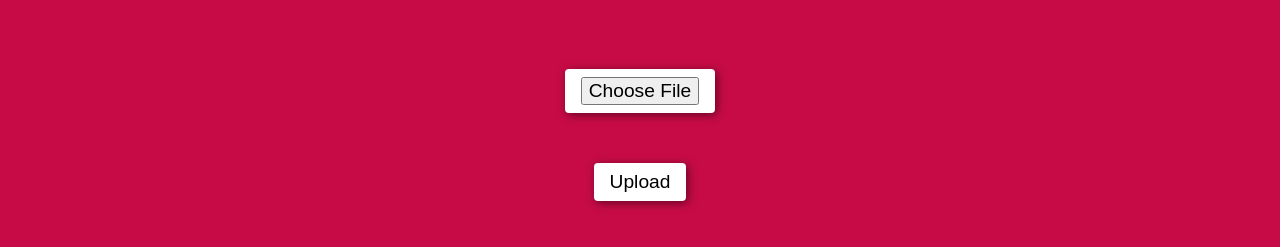
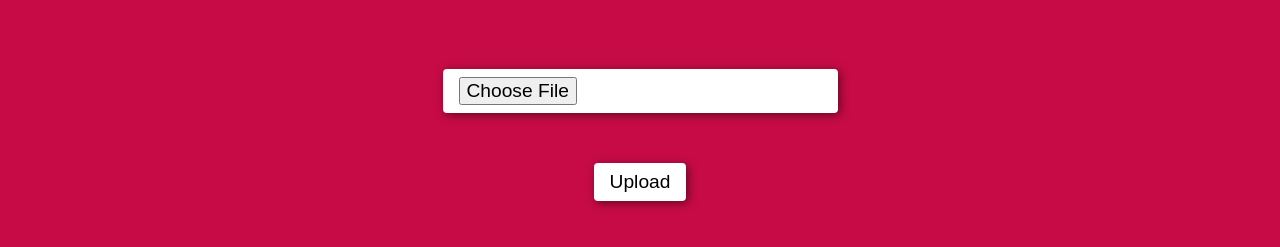
Before and after one commit to C-E-Campbell/AutomateToggl, a website: page App/public/index.html in a window 1280 px wide. Shown: the part 273-520 px from the top of the page. Drawn offline with Linux system fonts and the light colour scheme.

Commit message:
updated css

```diff
--- a/App/public/styles.css
+++ b/App/public/styles.css
@@ -28,7 +28,7 @@ h1{
     text-shadow: 1px 1px #000;
 }
 
-button{
+button, input{
     margin-top: 50px;
     border: none;
     border-radius: 4px;
@@ -51,14 +51,3 @@ form{
     justify-content: space-evenly;
     align-items: center;
 }
-
-input[type="file" i] {
-    width: 30%;
-    margin-top: 50px;
-    border: none;
-    border-radius: 4px;
-    font-size: 1.2rem;
-    padding: 8px 16px;
-    background-color: #fff;
-    box-shadow: 2px 2px 10px rgba(0, 0, 0, 0.5);
-}
```
